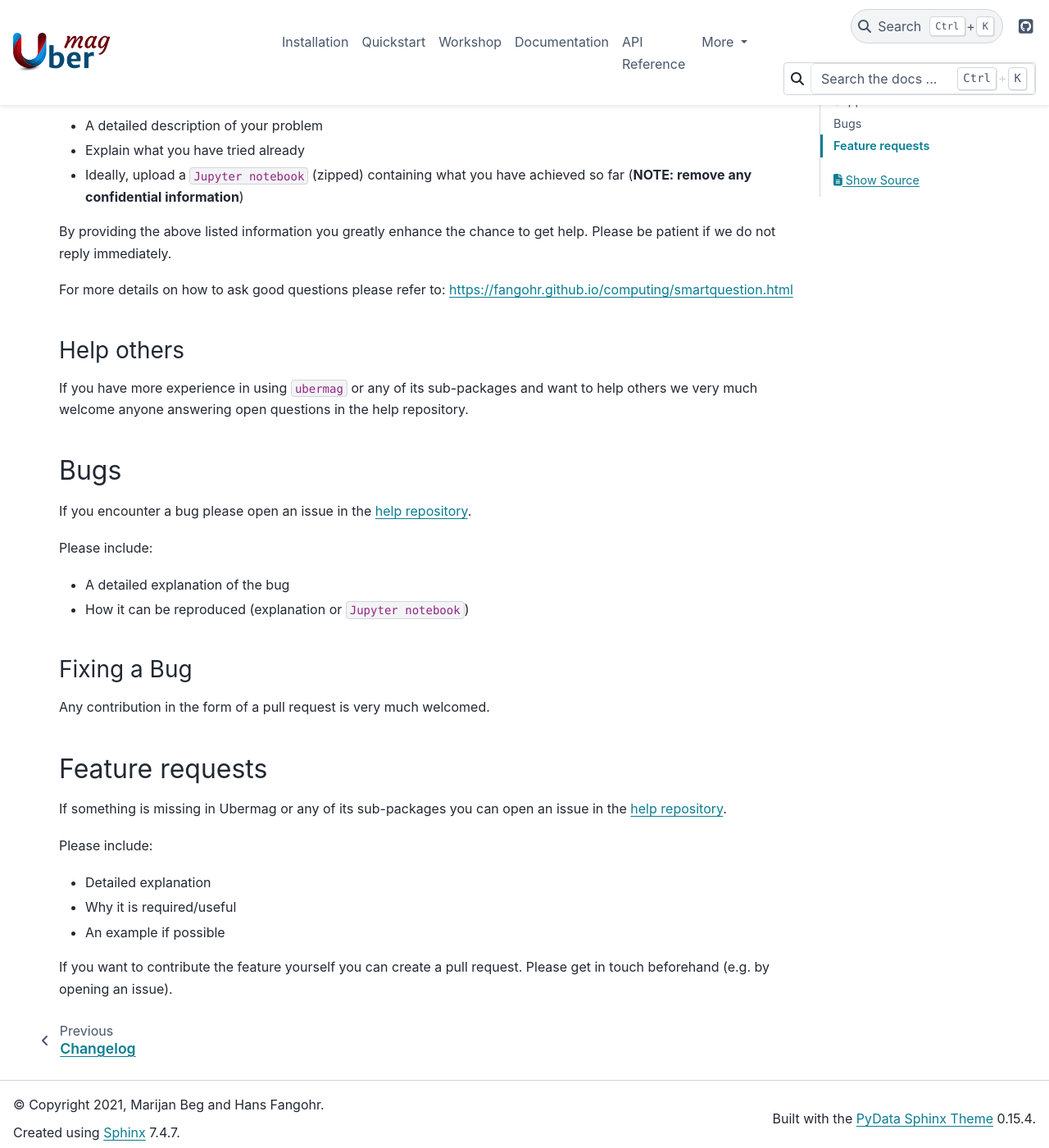
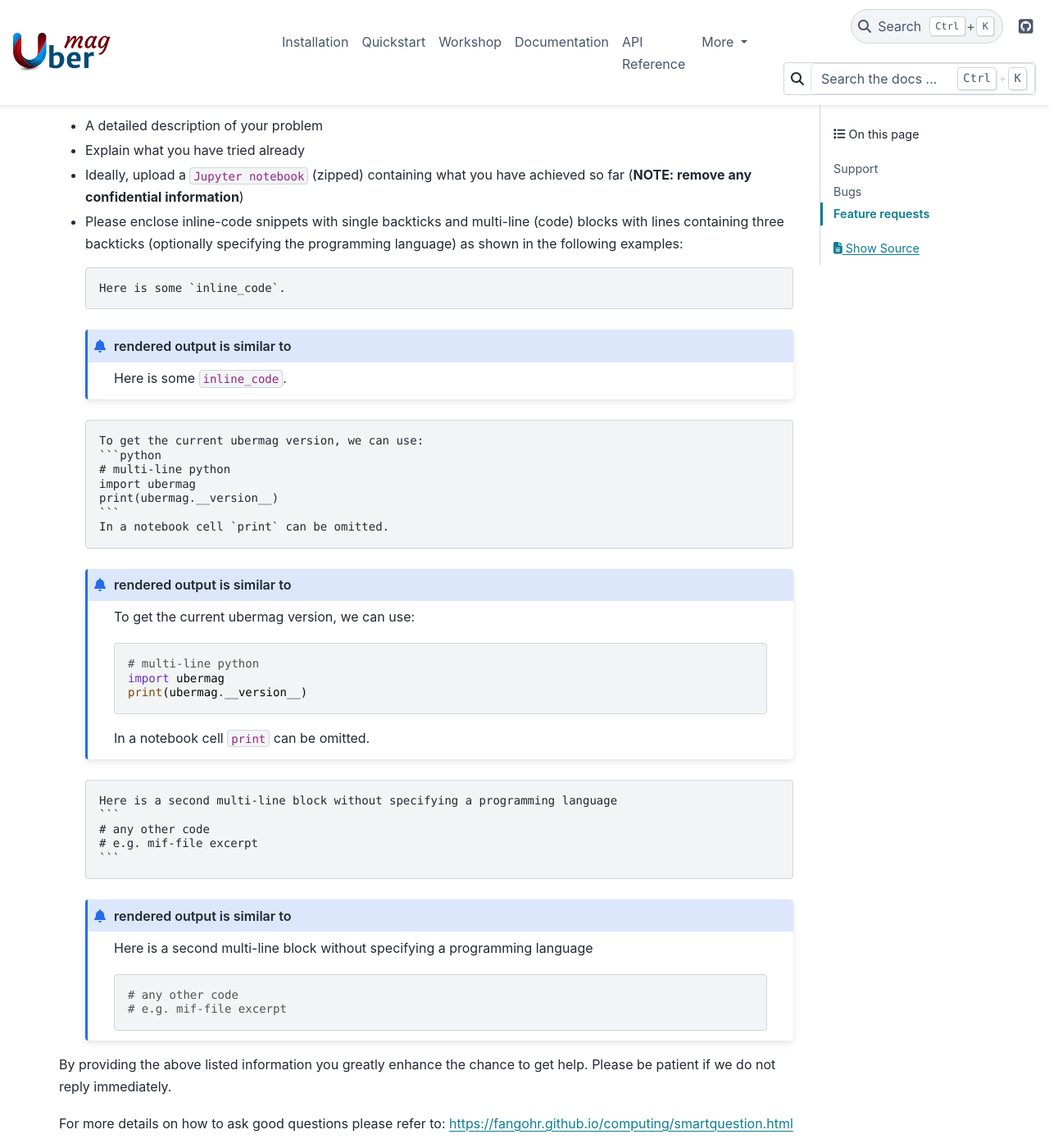
Before and after one commit to ubermag/ubermag.github.io, a Sphinx documentation site: the page built from source/help.rst, in a window 1280 px wide and 1400 px high, scrolled down 450 px. Shown: the whole window at 82% size. Built offline with Sphinx 7.4.7 and the PyData theme 0.15.4, drawn with Linux system fonts in a browser that asks for light colours; pages that are not in the unit, such as notebooks, are missing from menus.

Commit message:
Code-formatting when asking questions

````diff
--- a/source/help.rst
+++ b/source/help.rst
@@ -25,6 +25,54 @@ Please provide:
 - Explain what you have tried already
 - Ideally, upload a ``Jupyter notebook`` (zipped) containing what you have
   achieved so far (**NOTE: remove any confidential information**)
+- Please enclose inline-code snippets with single backticks and multi-line
+  (code) blocks with lines containing three backticks (optionally specifying the
+  programming language) as shown in the following examples::
+
+    Here is some `inline_code`.
+
+  .. admonition:: rendered output is similar to
+
+     Here is some ``inline_code``.
+
+  ::
+
+    To get the current ubermag version, we can use:
+    ```python
+    # multi-line python
+    import ubermag
+    print(ubermag.__version__)
+    ```
+    In a notebook cell `print` can be omitted.
+
+  .. admonition:: rendered output is similar to
+
+    To get the current ubermag version, we can use:
+
+    .. code-block:: python
+
+       # multi-line python
+       import ubermag
+       print(ubermag.__version__)
+
+    In a notebook cell ``print`` can be omitted.
+
+  ::
+
+    Here is a second multi-line block without specifying a programming language
+    ```
+    # any other code
+    # e.g. mif-file excerpt
+    ```
+
+  .. admonition:: rendered output is similar to
+
+    Here is a second multi-line block without specifying a programming language
+
+    .. code-block::
+
+       # any other code
+       # e.g. mif-file excerpt
 
 By providing the above listed information you greatly enhance the chance to get
 help. Please be patient if we do not reply immediately.
````
